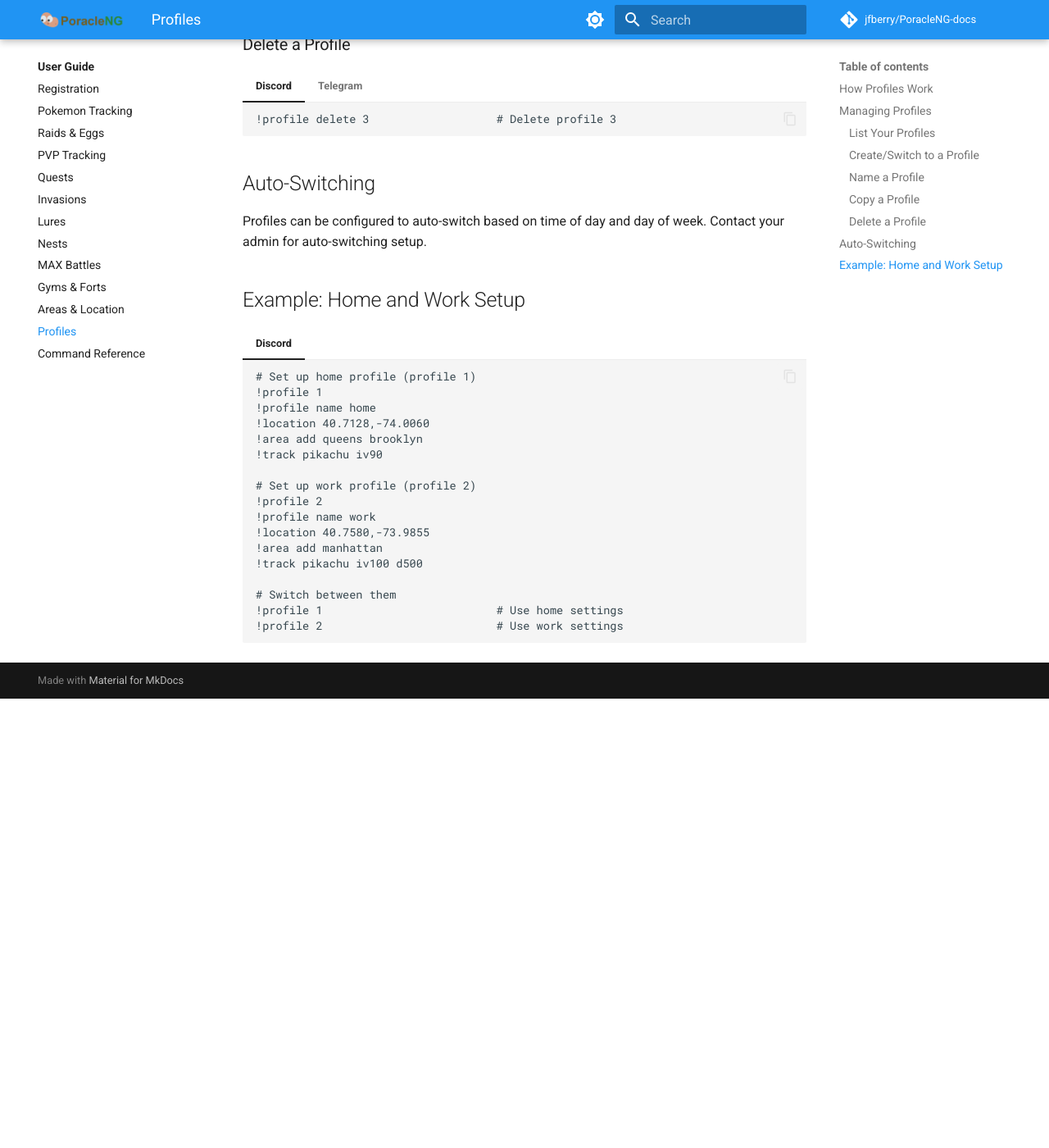
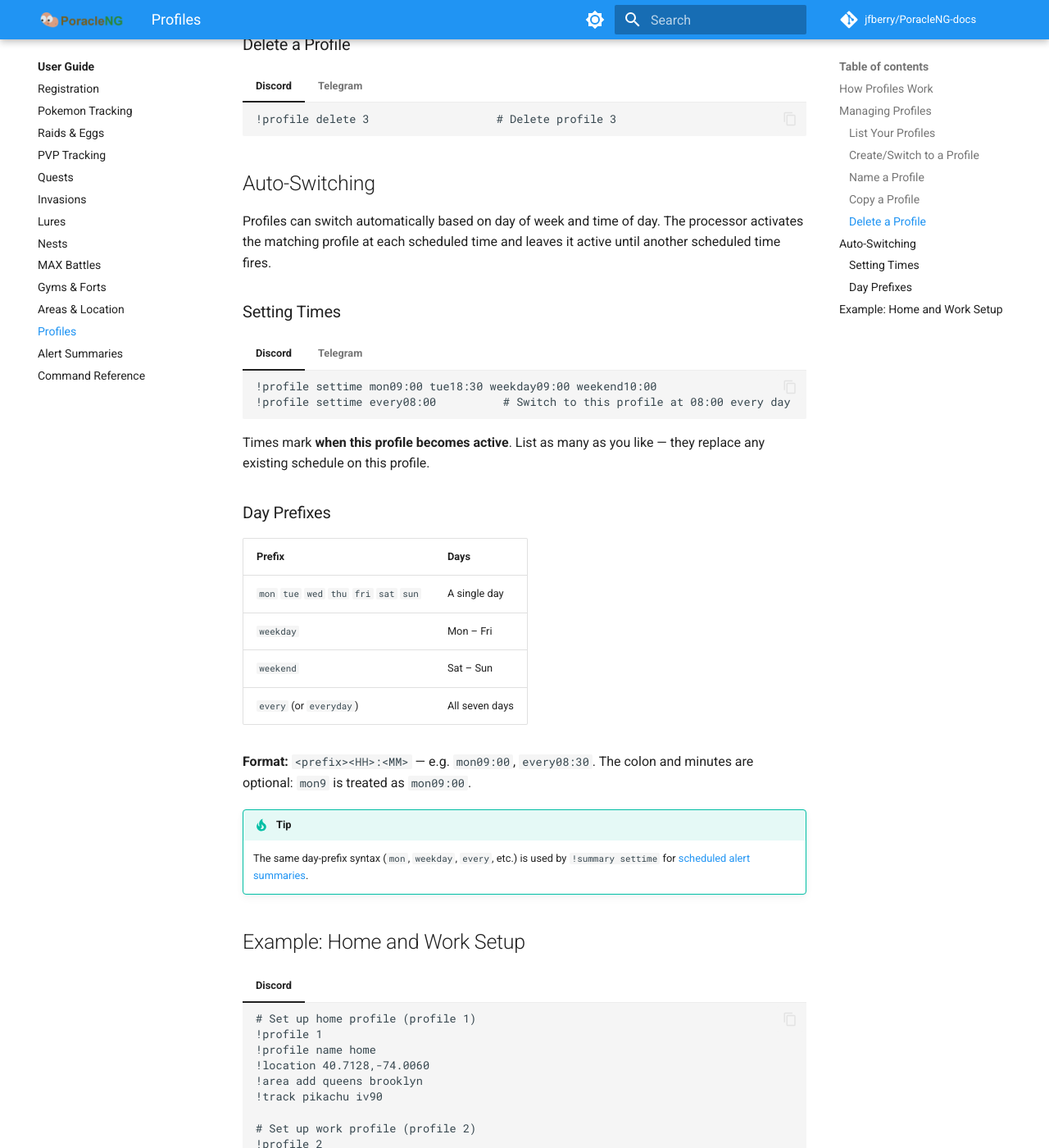
Before and after one commit to jfberry/PoracleNG-docs, an MkDocs documentation site: the page built from docs/userguide/profiles.md, in a window 1280 px wide and 1400 px high, scrolled down 1329 px. Shown: the whole window at 82% size. Built offline with MkDocs 1.6.1 and Material for MkDocs 9.7.7, drawn with Linux system fonts in a browser that asks for light colours; comment, search, counter and statistics services are not loaded; before the commit the page ends 2181 px from its top, so only the background shows below that.

Commit message:
Document quest summary feature and !summary command
Adds new "Alert Summaries" user guide page covering the !summary
command family (settime/cleartime/now/status) and the every/everyday
day-prefix syntax. Cross-linked from the quest tracking page (new
"Buffered Summary Delivery" section), the profiles page (auto-switch
now documents the shared settime syntax), and the command reference.

Source: PoracleNG PR #87.

Co-Authored-By: Claude Opus 4.7 (1M context) <noreply@anthropic.com>

````diff
--- a/docs/userguide/profiles.md
+++ b/docs/userguide/profiles.md
@@ -90,7 +90,39 @@ Copy all tracking from one profile to another:
 
 ## Auto-Switching
 
-Profiles can be configured to auto-switch based on time of day and day of week. Contact your admin for auto-switching setup.
+Profiles can switch automatically based on day of week and time of day. The processor activates the matching profile at each scheduled time and leaves it active until another scheduled time fires.
+
+### Setting Times
+
+=== "Discord"
+
+    ```
+    !profile settime mon09:00 tue18:30 weekday09:00 weekend10:00
+    !profile settime every08:00          # Switch to this profile at 08:00 every day
+    ```
+
+=== "Telegram"
+
+    ```
+    /profile settime mon09:00 weekday09:00 weekend10:00
+    /profile settime every08:00
+    ```
+
+Times mark **when this profile becomes active**. List as many as you like — they replace any existing schedule on this profile.
+
+### Day Prefixes
+
+| Prefix | Days |
+|---|---|
+| `mon` `tue` `wed` `thu` `fri` `sat` `sun` | A single day |
+| `weekday` | Mon – Fri |
+| `weekend` | Sat – Sun |
+| `every` (or `everyday`) | All seven days |
+
+**Format:** `<prefix><HH>:<MM>` — e.g. `mon09:00`, `every08:30`. The colon and minutes are optional: `mon9` is treated as `mon09:00`.
+
+!!! tip
+    The same day-prefix syntax (`mon`, `weekday`, `every`, etc.) is used by `!summary settime` for [scheduled alert summaries](summaries.md#setting-a-delivery-schedule).
 
 ## Example: Home and Work Setup
 
--- a/mkdocs.yml
+++ b/mkdocs.yml
@@ -96,6 +96,7 @@ nav:
     - Gyms & Forts: userguide/gyms.md
     - Areas & Location: userguide/areas.md
     - Profiles: userguide/profiles.md
+    - Alert Summaries: userguide/summaries.md
     - Command Reference: userguide/commands.md
   - Operation:
     - operation/index.md
````
Also changed, not shown: docs/userguide/commands.md (+13 -0 lines), docs/userguide/quests.md (+31 -0 lines), docs/userguide/summaries.md (added, +132 -0 lines).
